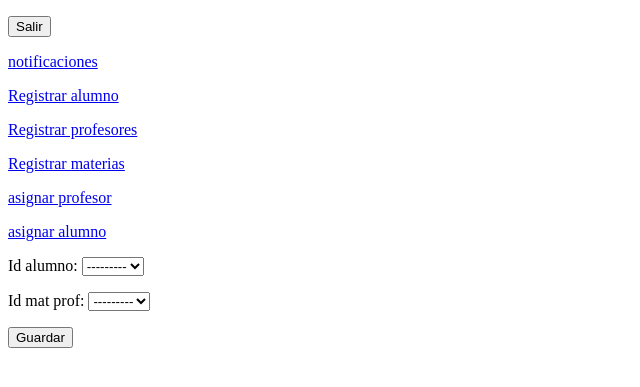
After one commit to RALF9827/asistencia, a Django app: page /asistencia/Alumno_x_materia/ in a window 1280 px wide. The commit adds this page. Shown: the top 387 px of the page, without its empty margins (0-640 px from the left). Run offline with Django 5.2, Linux system fonts and the light colour scheme; the visitor is signed in with stand-in values (Sample User, id 1); data that the repository does not hold is empty.

Commit message:
antes de pruebas
en esta parte esta todo antes de comenzar a probar los consultas de datos

```diff
--- a/asistencia/forms.py
+++ b/asistencia/forms.py
@@ -7,3 +7,28 @@ class F_usuario(UserCreationForm):
     class Meta:
         model = User
         fields = ['username', 'password1', 'password2', 'first_name', 'last_name', 'email']
+
+class F_Materia(forms.ModelForm):
+    class Meta:
+        model = models.Materia
+        fields = '__all__'
+
+class F_Profesores(forms.ModelForm):
+    class Meta:
+        model = models.Profesores
+        fields = '__all__'
+
+class F_Alumnos(forms.ModelForm):
+    class Meta:
+        model = models.Alumnos
+        fields = '__all__'
+
+class F_Materia_X_Profesor(forms.ModelForm):
+    class Meta:
+        model = models.Materia_X_Profesor
+        fields = '__all__'
+
+class F_Alumnos_X_Materia_X_Profesor(forms.ModelForm):
+    class Meta:
+        model = models.Alumnos_X_Materia_X_Profesor
+        fields = '__all__'
--- a/asistencia/models.py
+++ b/asistencia/models.py
@@ -26,6 +26,7 @@ class Profesores(models.Model):
     Apellido = models.CharField(max_length=25, null=False, blank=False)
     Correo = models.CharField(max_length=40, null=False, blank=False)
     Telefono = models.CharField(max_length=10, null=False, blank=False)
+    id_usuario = models.ForeignKey(User, on_delete=models.DO_NOTHING, db_column='id_usuario')
 
     class Meta:
         db_table = 'Profesores'
@@ -39,6 +40,7 @@ class Alumnos(models.Model):
     Apellido = models.CharField(max_length=25, null=False, blank=False)
     Correo = models.CharField(max_length=40, null=False, blank=False)
     Telefono = models.CharField(max_length=10, null=False, blank=False)
+    id_usuario = models.ForeignKey(User, on_delete=models.DO_NOTHING, db_column='id_usuario')
 
     class Meta:
         db_table = 'Alumnos'
@@ -81,3 +83,6 @@ class QR(models.Model):
 class Asistencia_X_Alumno(models.Model):
     id_alum_mat_prof = models.ForeignKey(Alumnos_X_Materia_X_Profesor, on_delete=models.DO_NOTHING, db_column='id_alum_mat_prof')
     id_qr = models.ForeignKey(QR, on_delete=models.DO_NOTHING, db_column='id_qr')
+
+    class Meta:
+        db_table = 'asistenciaXalumno'
--- /dev/null
+++ b/asistencia/templates/alumnos_x_materia_x_profesor.html
@@ -0,0 +1,12 @@
+{%extends 'index.html'%}
+{%load static%}
+
+{%block titulo%}asignar alumno{%endblock%}
+
+{%block contenido%}
+    <form method="post">
+        {%csrf_token%}
+        {{formulario.as_p}}
+        <button type="submit">Guardar</button>
+    </form>
+{%endblock%}
--- a/asistencia/templates/index.html
+++ b/asistencia/templates/index.html
@@ -21,6 +21,21 @@
         <p>
             <a href="{%url 'notificaciones'%}">notificaciones</a>
         </p>
+        <p>
+            <a href="{%url 'registro_alumnos'%}">Registrar alumno</a>
+        </p>
+        <p>
+            <a href="{%url 'registro_profesores'%}">Registrar profesores</a>
+        </p>
+        <p>
+            <a href="{%url 'registro_materias'%}">Registrar materias</a>
+        </p>
+        <p>
+            <a href="{%url 'asignar_profesor'%}">asignar profesor</a>
+        </p>
+        <p>
+            <a href="{%url 'asignar_alumno'%}">asignar alumno</a>
+        </p>
     {%endblock%}
 
     {%block contenido%}
--- a/asistencia/urls.py
+++ b/asistencia/urls.py
@@ -8,5 +8,11 @@ urlpatterns = [
     path('Logout/', LogoutView.as_view(), name='logout'),
 
     path('registro/', views.Registro.as_view(), name='registro_usuario'),
-    path('notificaciones/', views.notificaciones.as_view(), name='notificaciones')
+    path('notificaciones/', views.notificaciones.as_view(), name='notificaciones'),
+
+    path('Registro_alumnos/', views.Alumnos.as_view(), name='registro_alumnos'),
+    path('Registro_profesores/', views.Profesores.as_view(), name='registro_profesores'),
+    path('Registro_materias/', views.Materias.as_view(), name='registro_materias'),
+    path('Materia_x_profesor/', views.Materia_X_Profesor.as_view(), name='asignar_profesor'),
+    path('Alumno_x_materia/', views.Alumnos_X_Materia_X_Profesor.as_view(), name='asignar_alumno'),
 ]
--- a/asistencia/views.py
+++ b/asistencia/views.py
@@ -3,6 +3,7 @@ from django.contrib.auth import login, authenticate
 from django.views.generic import View, DeleteView, UpdateView
 from django.contrib.auth.mixins import LoginRequiredMixin
 from . import forms
+from . import models
 
 # Create your views here.
 
@@ -10,9 +11,11 @@ from . import forms
 #     template = 'index.html'
 #     return render(request, template)
 
+#se controla la logica de la vista principal index
 class index(LoginRequiredMixin, View):
     plantilla = 'index.html'
 
+    #define la accion del metodo get o mostrar al cargar la vista, renderiza el index.html
     def get(self, request, *args, **kwargs):
         return render(request, self.plantilla)
 
@@ -22,6 +25,7 @@ class notificaciones(View):
     def get(self, request, *args, **kwargs):
         return render(request, self.plantilla)
 
+#se controla la logica de la vista de registro
 class Registro(View):
     formulario = forms.F_usuario
     plantilla = 'registro.html'
@@ -43,3 +47,109 @@ class Registro(View):
             user = authenticate(username=username, password=password)
             login(request, user)
         return redirect('index')
+
+class Alumnos(LoginRequiredMixin, View):
+    modelo = models.Alumnos
+    formulario = forms.F_Alumnos
+    plantilla = 'alumnos.html'
+
+    #el get context_data envia las variables que necesitamos enviar a la plantilla html
+    def get_context_data(self, **kwargs):
+        contexto = {}
+        contexto['formulario'] = self.formulario
+        return contexto
+
+    def get(self, request, *args, **kwargs):
+        return render(request, self.plantilla, self.get_context_data())
+
+    def post(self, request, *args, **kwargs):
+        formulario = self.formulario(request.POST)
+        if formulario.is_valid():
+            formulario.save
+        return redirect ('registro_alumnos')
+
+class Profesores(LoginRequiredMixin, View):
+    modelo = models.Profesores
+    formulario = forms.F_Profesores
+    plantilla = 'profesores.html'
+
+    #el get context_data envia las variables que necesitamos enviar a la plantilla html
+    def get_context_data(self, **kwargs):
+        contexto = {}
+        contexto['formulario'] = self.formulario
+        return contexto
+
+    def get(self, request, *args, **kwargs):
+        return render(request, self.plantilla, self.get_context_data())
+
+    def post(self, request, *args, **kwargs):
+        formulario = self.formulario(request.POST)
+        if formulario.is_valid():
+            formulario.save
+        return redirect ('registro_alumnos')
+
+#controla la logica de la vista de materias
+class Materias(LoginRequiredMixin, View):
+    modelo = models.Materia
+    formulario = forms.F_Materia
+    plantilla = 'materias.html'
+
+    #el get context_data envia las variables que necesitamos enviar a la plantilla html
+    def get_context_data(self, **kwargs):
+        contexto = {}
+        contexto['formulario'] = self.formulario
+        return contexto
+
+    def get(self, request, *args, **kwargs):
+        return render(request, self.plantilla, self.get_context_data())
+
+    def post(self, request, *args, **kwargs):
+        formulario = self.formulario(request.POST)
+        if formulario.is_valid():
+            formulario.save
+        return redirect ('registro_materias')
+
+#controla la logica de la vista materia por profesor
+class Materia_X_Profesor(LoginRequiredMixin, View):
+    modelo = models.Materia_X_Profesor
+    formulario = forms.F_Materia_X_Profesor
+    plantilla = 'materia_x_profesor.html'
+
+    #el get context_data envia las variables que necesitamos enviar a la plantilla html
+    def get_context_data(self, **kwargs):
+        contexto = {}
+        contexto['formulario'] = self.formulario
+        return contexto
+
+    def get(self, request, *args, **kwargs):
+        return render(request, self.plantilla, self.get_context_data())
+
+    def post(self, request, *args, **kwargs):
+        formulario = self.formulario(request.POST)
+        if formulario.is_valid():
+            formulario.save
+        return redirect ('asignar_profesor')
+
+#contrala la vista de materia por profesor
+class Alumnos_X_Materia_X_Profesor(LoginRequiredMixin, View):
+    modelo = models.Alumnos_X_Materia_X_Profesor
+    formulario = forms.F_Alumnos_X_Materia_X_Profesor
+    plantilla = 'alumnos_x_materia_x_profesor.html'
+
+    def get_queryset(self):
+        return self.modelo.objects.all()
+
+    #el get context_data envia las variables que necesitamos enviar a la plantilla html
+    def get_context_data(self, **kwargs):
+        contexto = {}
+        contexto['formulario'] = self.formulario
+        return contexto
+
+    def get(self, request, *args, **kwargs):
+        return render(request, self.plantilla, self.get_context_data())
+
+    def post(self, request, *args, **kwargs):
+        formulario = self.formulario(request.POST)
+        if formulario.is_valid():
+            formulario.save
+        return redirect ('asignar_alumno')
```
Also changed, not shown: asistencia/templates/alumnos.html (added, +12 -0 lines), asistencia/templates/materia_x_profesor.html (added, +12 -0 lines), asistencia/templates/materias.html (added, +12 -0 lines), asistencia/templates/profesores.html (added, +12 -0 lines), asistencia/migrations/0002_alter_asistencia_x_alumno_table.py (added), asistencia/migrations/0003_alumnos_id_usuario_profesores_id_usuario.py (added).
